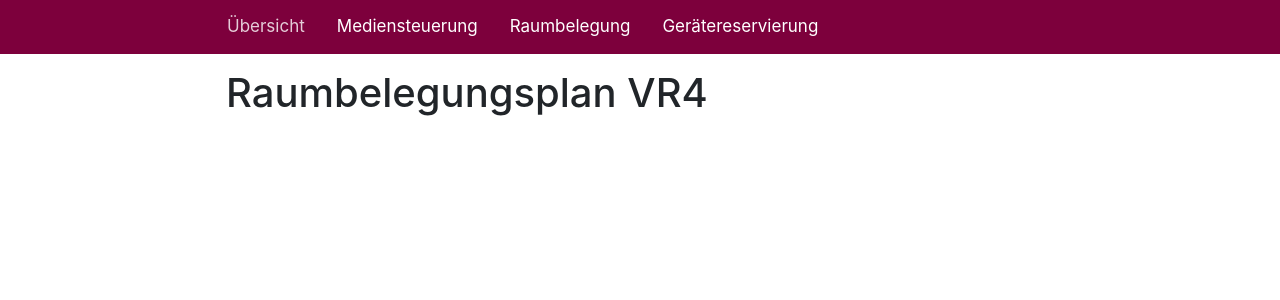
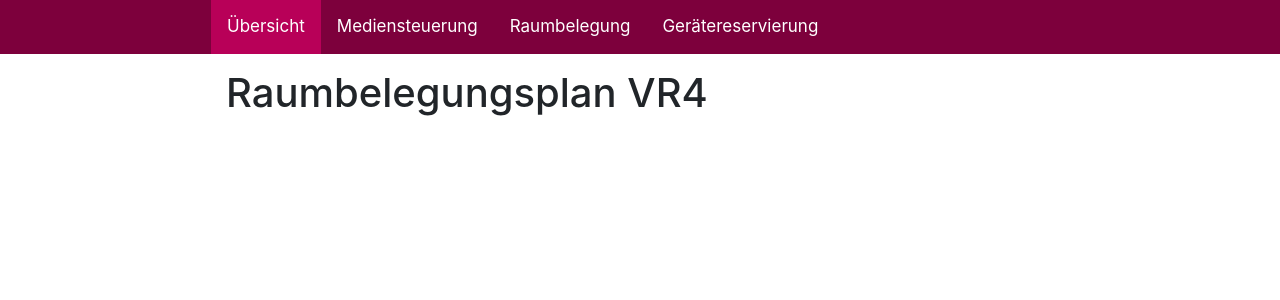
Before and after one commit to PDA-UR/roomware, a Django app: template templates/room.html in a window 1280 px wide. Shown: the top 300 px of the page. Run offline with Django 3.2, Linux system fonts and the light colour scheme; the template is opened without the code that fills it, so the values that code supplies are empty; some libraries are stand-ins or nearby versions.

Commit message:
update active color topnav, add HIGHLIGHTCOLOR

```diff
--- a/static/css/layout.css
+++ b/static/css/layout.css
@@ -1,5 +1,6 @@
 :root{
    --MAINCOLOR: #7D003C;
+   --HIGHLIGHTCOLOR: #b80058;
    --WHITE: #FFF;
 }
 
@@ -42,14 +43,12 @@ h3 {
 
 .topnav a:hover {
   color: white;
-  background-color: var(--MAINCOLOR);
-  opacity: 0.8;
+  background-color: var(--HIGHLIGHTCOLOR);
 }
 
 .topnav .active {
+  background-color: var(--HIGHLIGHTCOLOR);
   color: var(--WHITE);
-  background-color: var(--MAINCOLOR);
-  opacity: 0.8
 }
 
 .topnav .icon {
```
